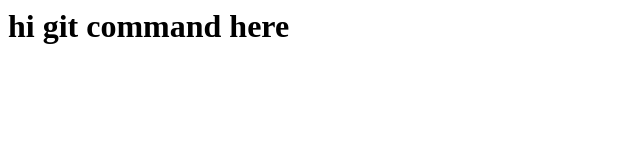
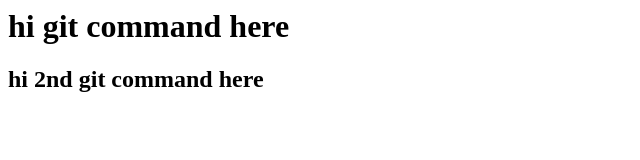
Before and after one commit to haris0335/aptech_nk, a plain HTML site: page index.html in a window 1280 px wide. Shown: the whole page, without its empty margins (0-640 px from the left). Drawn offline with Linux system fonts and the light colour scheme.

Commit message:
2nd day working end

```diff
--- a/index.html
+++ b/index.html
@@ -1 +1,3 @@
 <h1> hi git command here </h1>
+
+<h2> hi 2nd git command here </h2>
```
